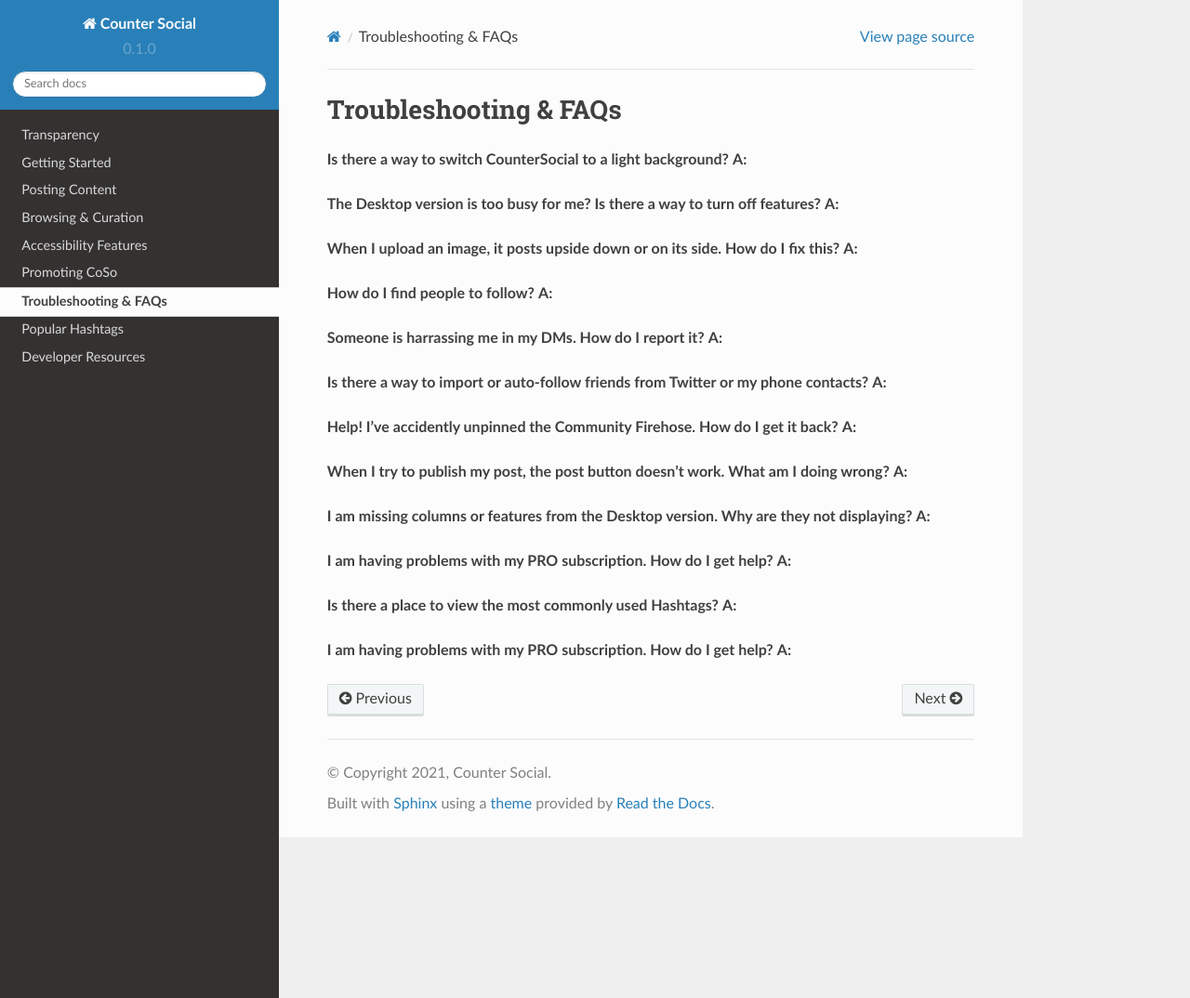
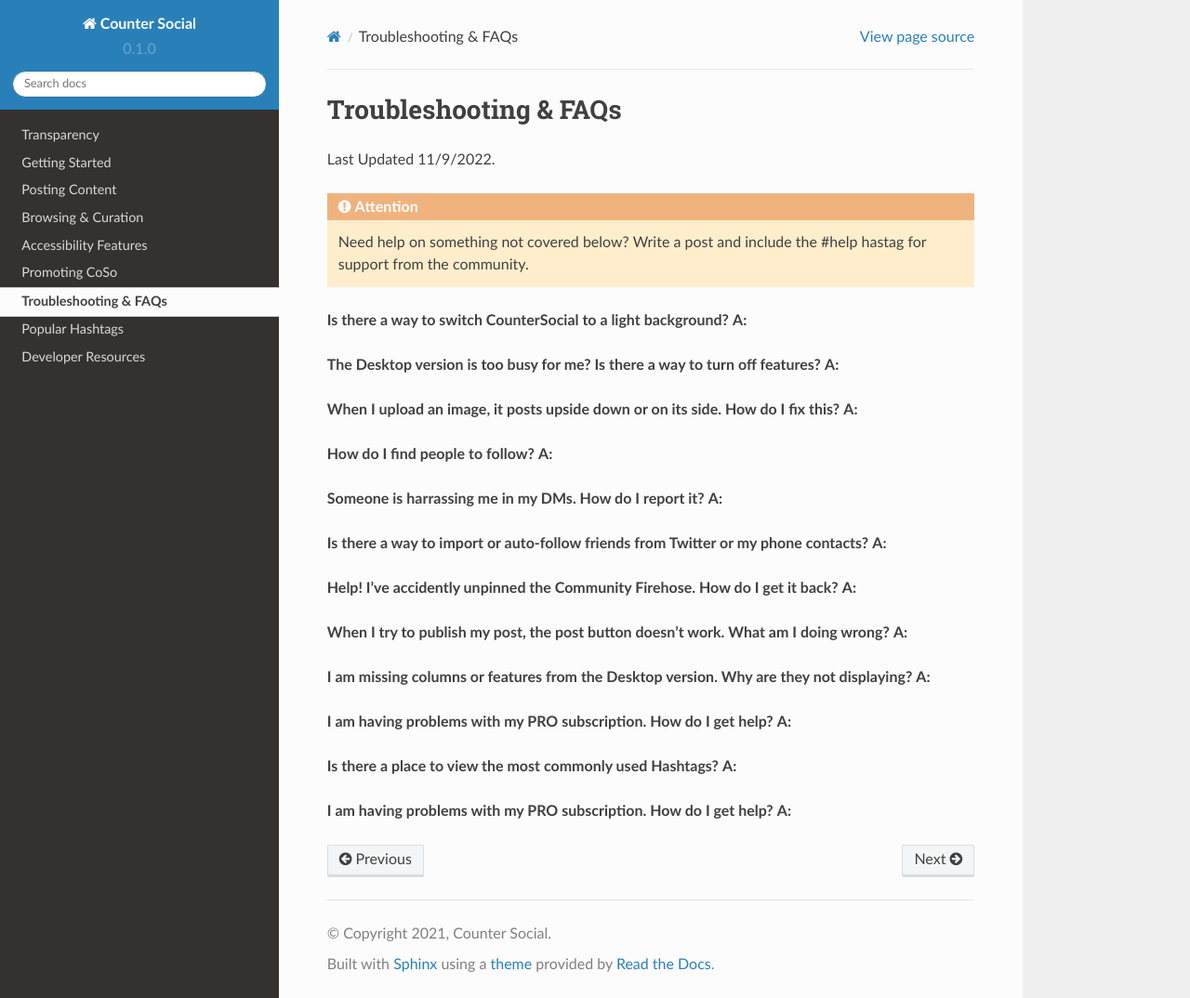
Before and after one commit to itskel/userguide, a Sphinx documentation site: the page built from docs/source/troubleshooting-faqs.rst, in a window 1280 px wide and 1074 px high. Shown: the whole window at 93% size. Built offline with Sphinx 7.4.7 and the Read the Docs theme 2.0.0, drawn with Linux system fonts in a browser that asks for light colours; pages that are not in the unit, such as notebooks, are missing from menus.

Commit message:
Update troubleshooting-faqs.rst

```diff
--- a/docs/source/troubleshooting-faqs.rst
+++ b/docs/source/troubleshooting-faqs.rst
@@ -1,5 +1,9 @@
 Troubleshooting & FAQs
 =====
+
+Last Updated 11/9/2022.
+
+.. attention:: Need help on something not covered below? Write a post and include the #help hastag for support from the community.
 
 **Is there a way to switch CounterSocial to a light background?**
 **A:**
```
